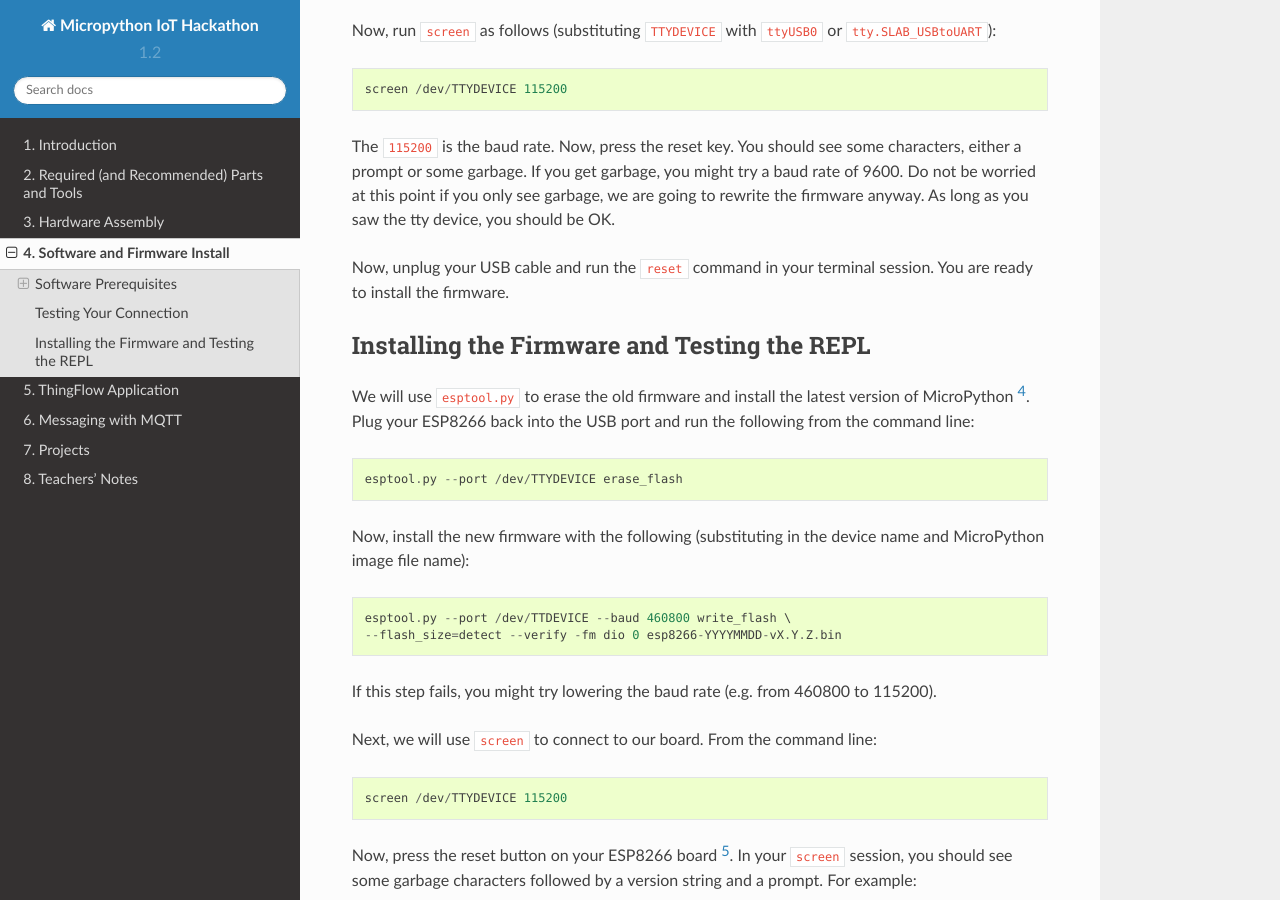
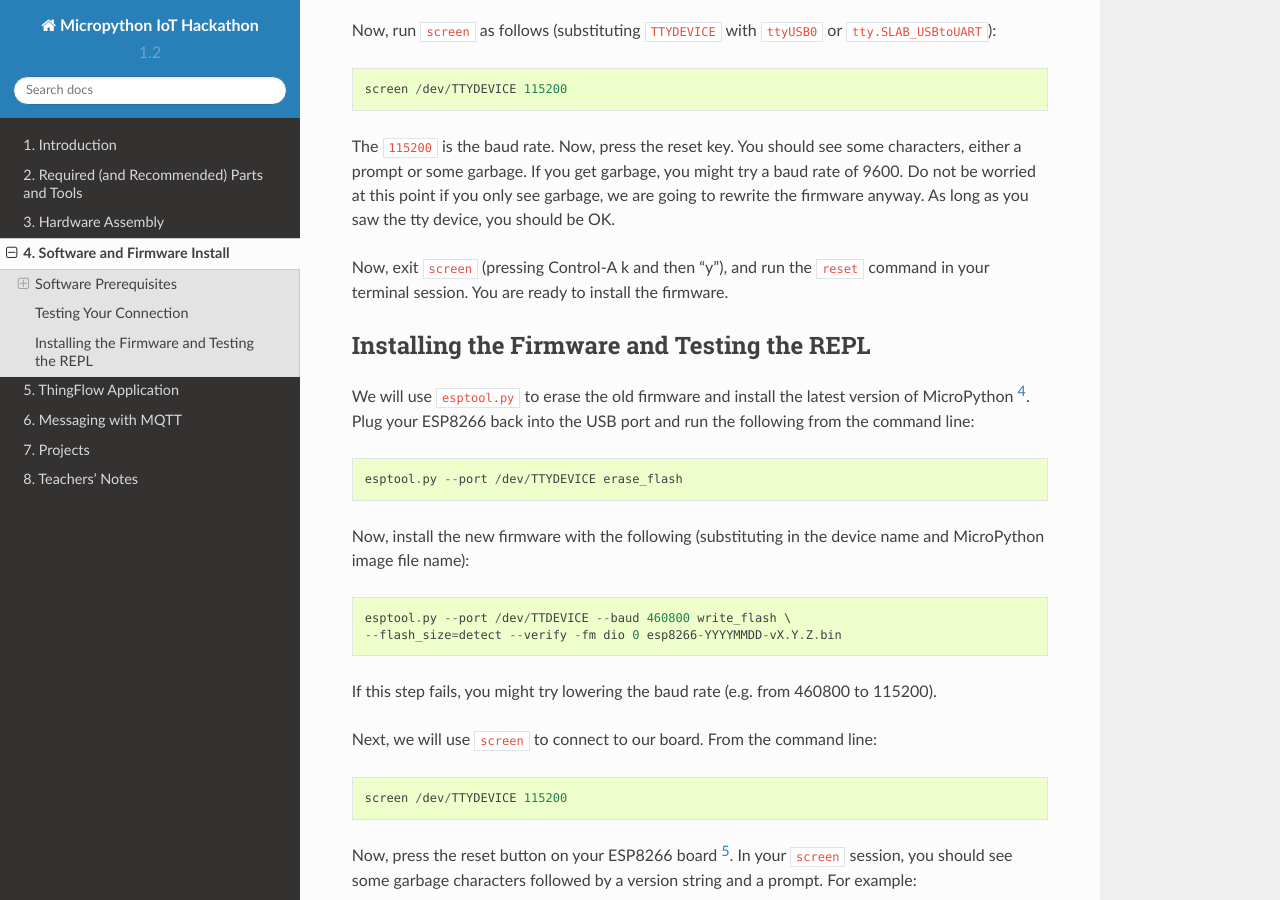
Before and after one commit to jfischer/micropython-iot-hackathon, a Sphinx documentation site: the page built from docs/firmware-and-testing.rst, in a window 1280 px wide and 900 px high, scrolled down 2301 px. Built offline with Sphinx 7.4.7 and the Read the Docs theme 2.0.0, drawn with Linux system fonts in a browser that asks for light colours.

Commit message:
Add key combination to exit the screen and mpfshell programs

```diff
--- a/docs/firmware-and-testing.rst
+++ b/docs/firmware-and-testing.rst
@@ -108,8 +108,8 @@
 we are going to rewrite the firmware anyway. As long as you saw the tty device,
 you should be OK.
 
-Now, unplug your USB cable and run the ``reset`` command in your terminal
-session. You are ready to install the firmware.
+Now, exit ``screen`` (pressing Control-A k and then "y"), and run the ``reset``
+command in your terminal session. You are ready to install the firmware.
 
 Installing the Firmware and Testing the REPL
 --------------------------------------------
--- a/docs/mqtt.rst
+++ b/docs/mqtt.rst
@@ -230,7 +230,8 @@
 ``WIFI_PASSWORD``, and ``MQTT_HOST``. The others can be left as-is.
 
 Now, use ``mpfshell`` to copy ``config.py`` and ``client.py`` to your
-ESP8266 (substituting for TTYDEVICE)::
+ESP8266 (substituting for TTYDEVICE or use Control-] to exit the repl
+if ``mpfshell`` is already running)::
 
   open TTYDEVICE
   put config.py
```
